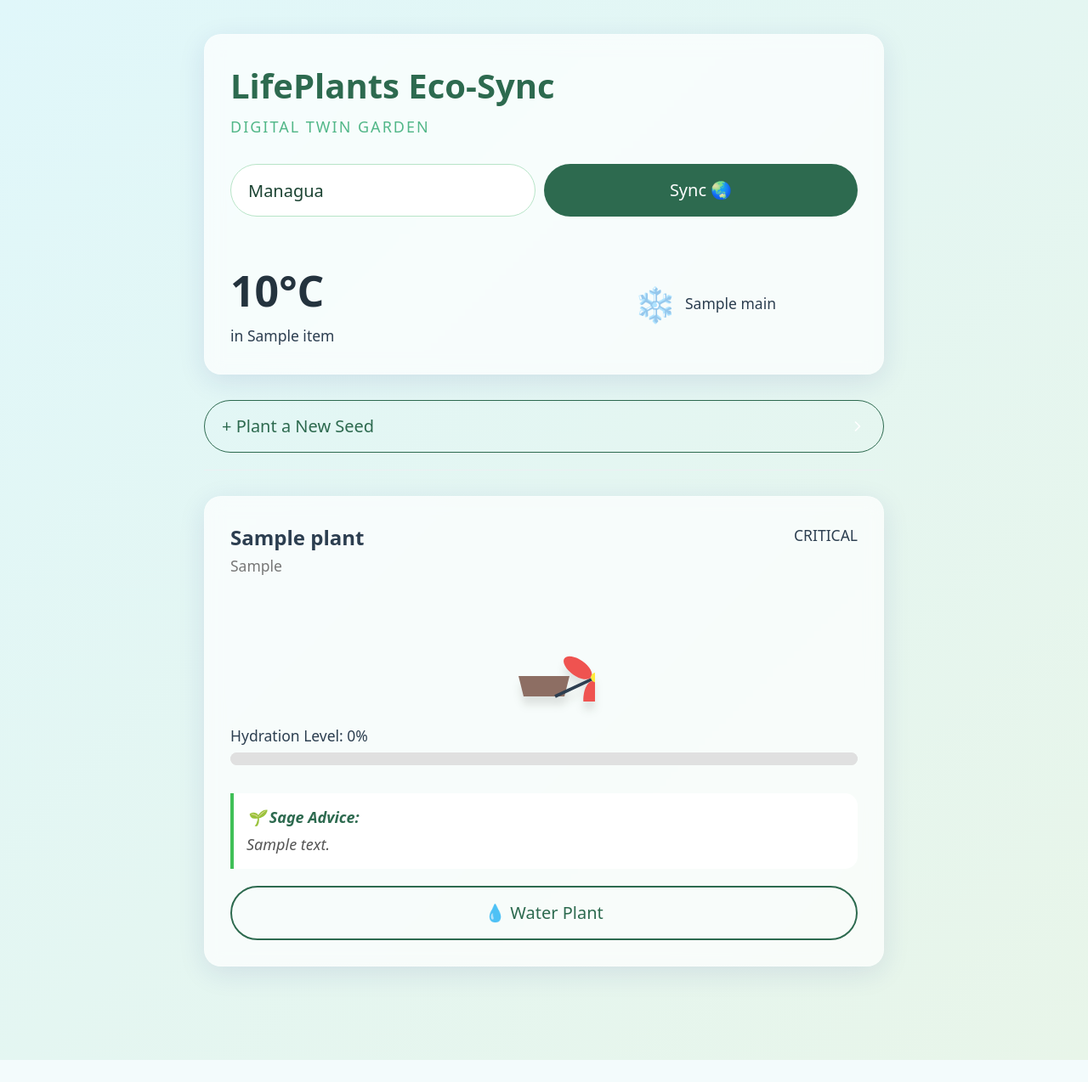
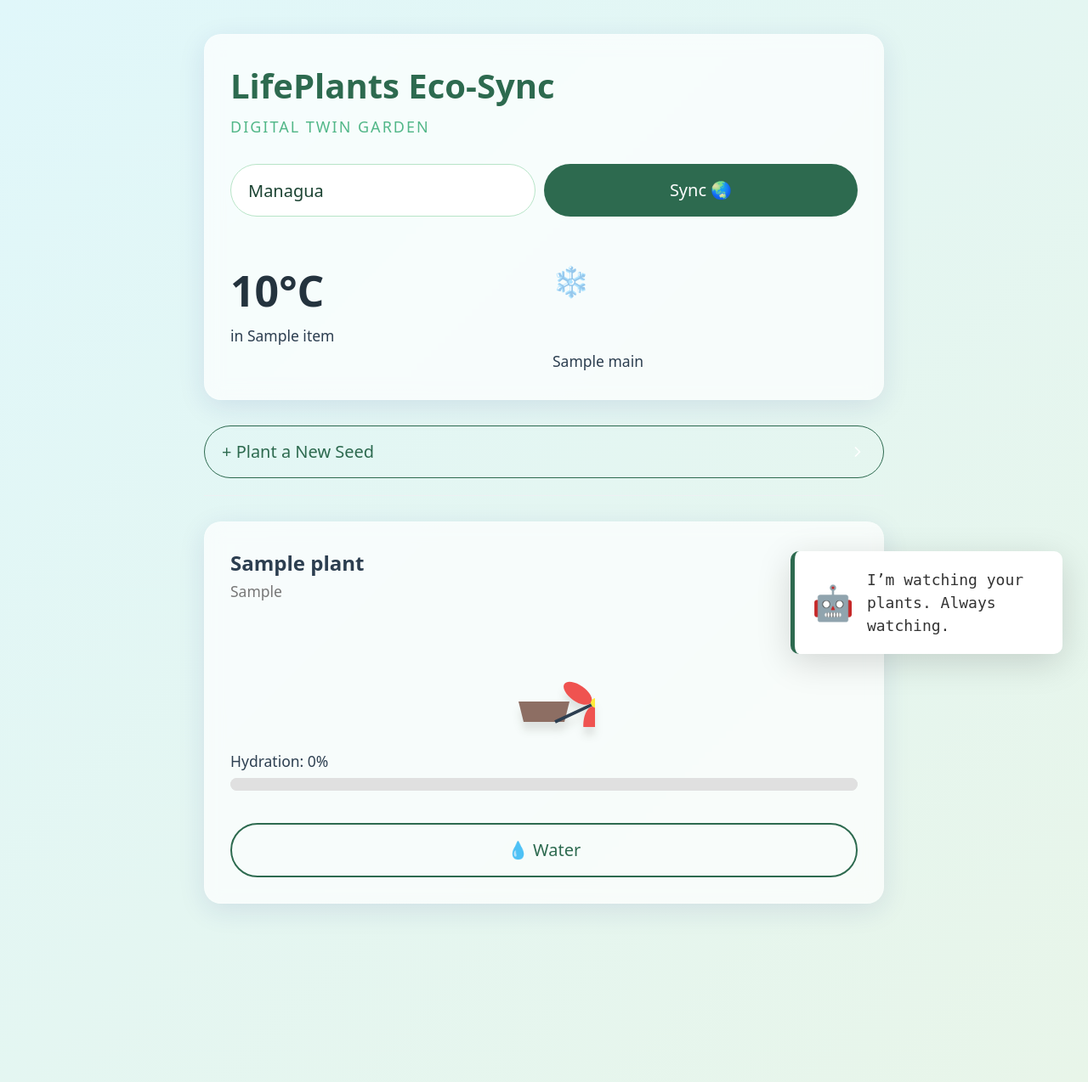
Before and after one commit to MiguelSalmeron/Lifeplants-ecosyn, a Flask app: page / in a window 1280 px wide. Shown: the whole page at 85% size. Before the commit the page ends 1248 px from the top, so only its background shows below. Run offline with Flask 3, Linux system fonts and the light colour scheme; tables that the repository leaves empty hold one stand-in row (values such as "Sample post"); a database or web service that is not in the repository returns one stand-in record (values such as "Sample title"); data that the repository does not hold is empty.

Commit message:
feat: release final zen ui with floating ai companion and robust fallback system

```diff
--- a/app.py
+++ b/app.py
@@ -9,7 +9,7 @@ from dotenv import load_dotenv
 load_dotenv()
 app = Flask(__name__)
 
-# --- CONFIGURACIÓN ---
+# Configuration
 OPENWEATHER_KEY = os.getenv('OPENWEATHER_API_KEY')
 GEMINI_KEY = os.getenv('GEMINI_API_KEY')
 
@@ -34,7 +34,6 @@ def init_db():
 
 init_db()
 
-# --- LÓGICA DE CLIMA ---
 def get_weather(city_name):
     if not OPENWEATHER_KEY: return None
     try:
@@ -44,44 +43,40 @@ def get_weather(city_name):
     except:
         return None
 
-# --- LÓGICA DE IA (ROBUSTA Y SIEMPRE ACTIVA) ---
 def get_gemini_advice(species, temp, humidity, city):
-    # 1. Verificación de clave
+    # Fallback quotes for offline mode or API limits
+    user_quotes = [
+        "Your plant needs water. I don’t. I just need purpose.",
+        "Everything looks fine. No complaints from the leaves so far.",
+        "Time to water. The plant will appreciate it silently.",
+        "According to my advanced calculations™: a bit more sunlight.",
+        "I’m not a plant, but I’m pretty sure this one is thirsty.",
+        "Watering approved. The plant remains emotionally unavailable.",
+        "The soil is dry. This is not a judgment.",
+        "Good care today. If plants could clap, this one would.",
+        "Nothing critical detected. You may relax. I cannot.",
+        "Your plant is doing well. I’ll keep watching. Always watching."
+    ]
+
     if not GEMINI_KEY:
-        print("🔴 DEBUG: No se encontró GEMINI_API_KEY en .env")
-        return "Please configure your AI API Key in .env"
+        return random.choice(user_quotes)
 
     try:
-        # Prompt: Asistente sabio que siempre tiene algo que decir
-        prompt = (f"Act as a wise zen gardener. Plant: {species}. "
-                  f"Location: {city} (Temp: {temp}°C). Soil Humidity: {humidity}%. "
-                  f"If healthy, give a poetic fact. If thirsty, give urgent advice. "
-                  f"Max 1 short sentence in English.")
+        prompt = (f"Act as a friendly but slightly robotic botanical assistant. "
+                  f"Plant: {species}. Location: {city} (Temp: {temp}°C). Humidity: {humidity}%. "
+                  f"Give a short 1-sentence observation. Be witty like: 'I just need purpose' or 'calculations™'.")
 
         url = f"https://generativelanguage.googleapis.com/v1beta/models/gemini-1.5-flash:generateContent?key={GEMINI_KEY}"
         payload = {"contents": [{"parts": [{"text": prompt}]}]}
-
-        # Timeout de 3 segundos para proteger la app
         response = requests.post(url, json=payload, timeout=3)
 
         if response.status_code == 200:
             return response.json()['candidates'][0]['content']['parts'][0]['text']
-        else:
-            print(f"⚠️ DEBUG API Error: {response.status_code} - {response.text}")
-    except Exception as e:
-        print(f"⚠️ DEBUG Network Error: {e}")
+    except:
+        pass
 
-    # --- PLAN B: FRASES DE RESPALDO (Por si falla la API) ---
-    fallback_tips = [
-        f"Nature thrives in {city}, but keep an eye on hydration.",
-        "Remember: Overwatering is as dangerous as drought.",
-        f"At {temp}°C, ensure your plant gets the right light.",
-        "Photosynthesis is the silent music of the earth.",
-        "Check the soil moisture; roots need to breathe too."
-    ]
-    return random.choice(fallback_tips)
+    return random.choice(user_quotes)
 
-# --- MOTOR DE FÍSICA ---
 def calculate_status_physics(last_watered_str, current_temp):
     try:
         last_watered = datetime.fromisoformat(last_watered_str)
@@ -89,8 +84,6 @@ def calculate_status_physics(last_watered_str, current_temp):
         last_watered = datetime.now()
 
     hours_passed = (datetime.now() - last_watered).total_seconds() / 3600
-
-    # Física: base 5% + multiplicador de calor
     base_decay_rate = 5
     multiplier = 2.5 if current_temp > 30 else 1.0
 
@@ -103,11 +96,9 @@ def calculate_status_physics(last_watered_str, current_temp):
 
     return int(current_humidity), status
 
-# --- RUTAS ---
 @app.route('/')
 def index():
-    city = request.args.get('city', 'Managua') # Ciudad por defecto
-
+    city = request.args.get('city', 'Managua')
     weather_data = get_weather(city)
     current_temp = weather_data['main']['temp'] if weather_data else 35
 
@@ -118,7 +109,6 @@ def index():
     processed_plants = []
     for plant in db_plants:
         humidity, status = calculate_status_physics(plant['last_watered'], current_temp)
-        # Llamamos a la IA (que ahora nunca fallará en silencio)
         advice = get_gemini_advice(plant['species'], current_temp, humidity, city)
 
         processed_plants.append({
--- a/templates/index.html
+++ b/templates/index.html
@@ -6,16 +6,15 @@
     <title>LifePlants: Zen Monitor</title>
     <link rel="stylesheet" href="https://cdn.jsdelivr.net/npm/@picocss/pico@1/css/pico.min.css">
     <style>
-        /* --- ESTÉTICA ZEN --- */
         body {
             background: linear-gradient(135deg, #e0f7fa 0%, #e8f5e9 100%);
             color: #2c3e50;
             min-height: 100vh;
+            padding-bottom: 100px;
         }
 
         .dashboard-container { max-width: 800px; margin: 0 auto; padding-top: 40px; }
 
-        /* Glassmorphism (Tarjetas de Cristal) */
         .glass-card {
             background: rgba(255, 255, 255, 0.7);
             backdrop-filter: blur(10px);
@@ -24,16 +23,15 @@
             margin-bottom: 30px;
             box-shadow: 0 8px 32px 0 rgba(31, 38, 135, 0.1);
             border: 1px solid rgba(255, 255, 255, 0.18);
-            transition: transform 0.3s ease;
+            transition: transform 0.3s ease, border-color 0.3s ease;
+            cursor: default;
         }
 
-        .glass-card:hover { transform: translateY(-5px); }
+        .glass-card:hover { transform: translateY(-5px); border-color: #2d6a4f; }
 
-        /* Estilos de Texto */
         .weather-section h1 { color: #2d6a4f; font-weight: 800; margin-bottom: 5px; }
         .weather-section h3 { color: #52b788; font-weight: 300; letter-spacing: 2px; text-transform: uppercase; font-size: 0.9rem;}
 
-        /* Buscador Estilizado */
         .city-search { display: flex; gap: 10px; margin-top: 20px; }
         .city-search input {
             border-radius: 50px; border: 1px solid #b7e4c7;
@@ -43,34 +41,45 @@
             border-radius: 50px; background-color: #2d6a4f; border: none; padding: 0 30px;
         }
 
-        /* --- BIO-GRAPHICS & PLANTS --- */
         .plant-svg { width: 120px; height: 120px; margin: 0 auto; display: block; filter: drop-shadow(0px 10px 5px rgba(0,0,0,0.1)); }
         .plant-path { transition: all 1.5s cubic-bezier(0.68, -0.55, 0.27, 1.55); transform-origin: bottom center; }
 
-        /* Estados Visuales */
         .status-happy .plant-path { fill: #4caf50; transform: rotate(0deg) scale(1); }
         .status-thirsty .plant-path { fill: #ffb74d; transform: rotate(15deg) scale(0.9); }
         .status-critical .plant-path { fill: #ef5350; transform: rotate(65deg) scale(0.8) translateY(10px); }
 
-        /* Animación Zen */
         .status-happy .plant-svg { animation: float 4s infinite ease-in-out; }
         @keyframes float { 0% { transform: translateY(0px); } 50% { transform: translateY(-10px); } 100% { transform: translateY(0px); } }
 
-        /* Barras de Progreso */
         progress { height: 15px; border-radius: 10px; background: #e0e0e0; }
         progress::-webkit-progress-bar { background: #e0e0e0; border-radius: 10px; }
         progress.happy::-webkit-progress-value { background: linear-gradient(90deg, #a8e063, #56ab2f); }
         progress.thirsty::-webkit-progress-value { background: linear-gradient(90deg, #f7971e, #ffd200); }
         progress.critical::-webkit-progress-value { background: linear-gradient(90deg, #cb2d3e, #ef473a); }
 
-        /* Burbuja de IA */
-        .ai-bubble {
-            background: #fff; border-left: 4px solid #40c057;
-            padding: 15px; border-radius: 0 15px 15px 0;
-            font-style: italic; color: #555; margin-top: 15px;
-            font-size: 0.9rem; position: relative;
+        .ai-companion-widget {
+            position: fixed;
+            bottom: 30px;
+            right: 30px;
+            width: 320px;
+            background: #ffffff;
+            border-left: 5px solid #2d6a4f;
+            border-radius: 10px;
+            padding: 20px;
+            box-shadow: 0 10px 40px rgba(0,0,0,0.15);
+            z-index: 1000;
+            font-family: monospace;
+            font-size: 0.9rem;
+            color: #333;
+            animation: slideIn 0.5s ease-out;
+            display: flex;
+            align-items: center;
+            gap: 15px;
         }
-        .ai-bubble::before { content: "🌱 Sage Advice:"; font-weight: bold; display: block; color: #2d6a4f; margin-bottom: 5px; }
+
+        .ai-avatar { font-size: 2rem; }
+
+        @keyframes slideIn { from { transform: translateY(100px); opacity: 0; } to { transform: translateY(0); opacity: 1; } }
 
         .heat-alert { border: 2px solid #ef5350; background: rgba(255, 235, 238, 0.9); }
     </style>
@@ -85,7 +94,7 @@
             </hgroup>
 
             <form action="/" method="get" class="city-search">
-                <input type="text" name="city" placeholder="Search location (e.g., Tokyo)" value="{{ current_city }}" required>
+                <input type="text" name="city" placeholder="Search location..." value="{{ current_city }}" required>
                 <button type="submit">Sync 🌏</button>
             </form>
 
@@ -94,17 +103,15 @@
                     <h2 style="font-size: 2.5rem; margin:0;">{{ temp }}°C</h2>
                     <small>in {{ weather.name if weather else current_city }}</small>
                 </div>
-                <div style="display: flex; align-items: center; justify-content: center;">
-                    <span style="font-size: 2rem; margin-right: 10px;">
-                        {% if temp > 30 %}☀️{% elif temp < 15 %}❄️{% else %}⛅{% endif %}
-                    </span>
+                <div>
+                    <h2>{% if temp > 30 %}☀️{% elif temp < 15 %}❄️{% else %}⛅{% endif %}</h2>
                     <small>{{ weather.weather[0].main if weather else 'Offline' }}</small>
                 </div>
             </div>
 
             {% if temp > 30 %}
             <div style="background: #ffebee; color: #c62828; padding: 10px; border-radius: 10px; margin-top: 15px; font-size: 0.85rem;">
-                🔥 <strong>High Evaporation Detected.</strong> Water decay rate increased by 2.5x.
+                🔥 <strong>Heat Alert:</strong> Evaporation x2.5 active.
             </div>
             {% endif %}
         </div>
@@ -116,9 +123,9 @@
             <div class="glass-card" style="margin-top: 20px;">
                 <form action="/add" method="post">
                     <label>Name</label>
-                    <input type="text" name="name" placeholder="e.g., Zen Master" required>
+                    <input type="text" name="name" placeholder="Zen Master" required>
                     <label>Species</label>
-                    <input type="text" name="species" placeholder="e.g., Bamboo" required>
+                    <input type="text" name="species" placeholder="Bamboo" required>
                     <button type="submit" style="background: #2d6a4f; border: none; border-radius: 50px; margin-top: 10px;">Grow 🌱</button>
                 </form>
             </div>
@@ -126,7 +133,11 @@
 
         <div class="grid">
             {% for plant in plants %}
-            <div class="glass-card status-{{ plant.status }}">
+            <div class="glass-card status-{{ plant.status }}"
+                 data-advice="{{ plant.advice }}"
+                 onmouseenter="updateAI(this.dataset.advice)"
+                 onmouseleave="resetAI()">
+
                 <div class="grid">
                     <div>
                         <strong style="font-size: 1.2rem;">{{ plant.name }}</strong>
@@ -149,26 +160,44 @@
                     </svg>
                 </div>
 
-                <label><small>Hydration Level: {{ plant.humidity }}%</small></label>
+                <label><small>Hydration: {{ plant.humidity }}%</small></label>
                 <progress value="{{ plant.humidity }}" max="100" class="{{ plant.status }}"></progress>
 
-                {% if plant.advice %}
-                <div class="ai-bubble">
-                    {{ plant.advice }}
-                </div>
-                {% endif %}
-
                 <a href="/water/{{ plant.id }}" role="button" style="width: 100%; margin-top: 20px; border-radius: 50px; background: transparent; border: 2px solid #2d6a4f; color: #2d6a4f;">
-                    💧 Water Plant
+                    💧 Water
                 </a>
             </div>
             {% else %}
             <div style="text-align: center; color: #888; padding: 40px;">
-                <h2>🍂 The garden is empty.</h2>
                 <p>Plant a seed to begin.</p>
             </div>
             {% endfor %}
         </div>
+
+        <div class="ai-companion-widget" id="aiWidget">
+            <div class="ai-avatar">🤖</div>
+            <div id="aiText">I’m watching your plants. Always watching.</div>
+        </div>
+
     </main>
+
+    <script>
+        const widgetText = document.getElementById('aiText');
+
+        function updateAI(advice) {
+            // Evita actualizar si no hay consejo
+            if (!advice) return;
+
+            widgetText.style.opacity = 0;
+            setTimeout(() => {
+                widgetText.innerText = advice;
+                widgetText.style.opacity = 1;
+            }, 200);
+        }
+
+        function resetAI() {
+            // Opcional: regresar al mensaje default
+        }
+    </script>
 </body>
 </html>
```
